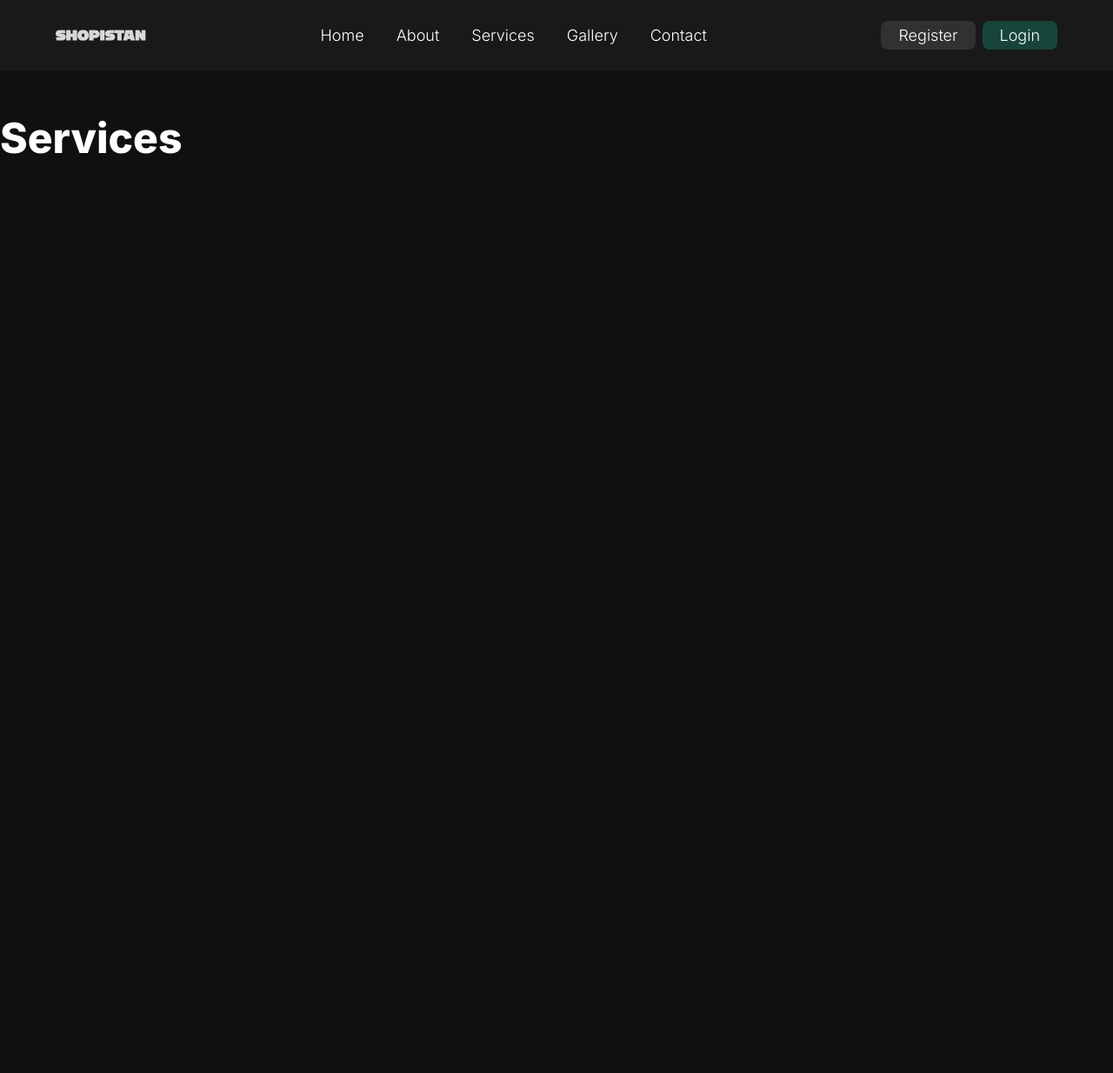
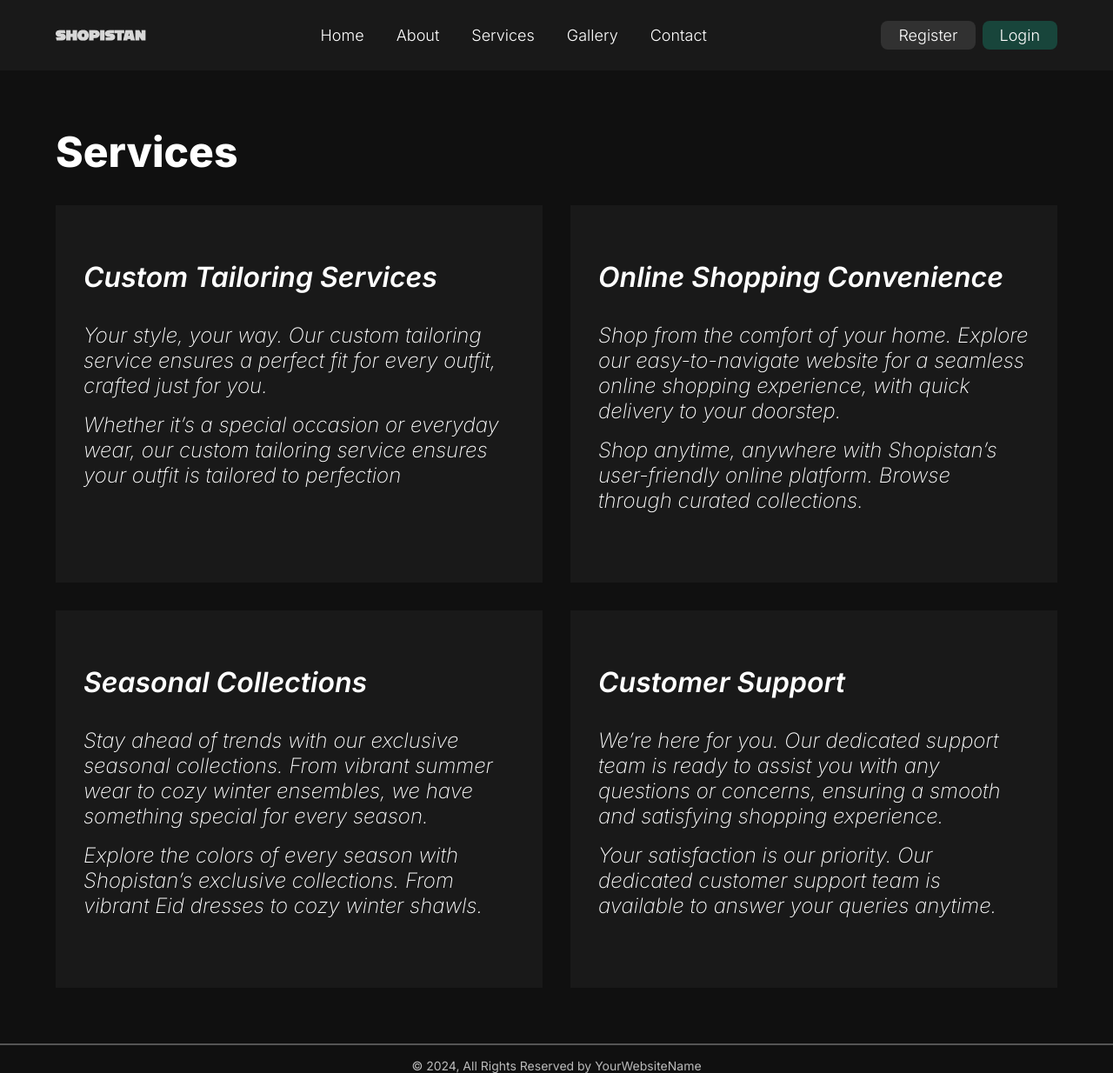
Before and after one commit to usmanz0/SSUET-Clothing-Expert-Website, a Flask app: page /services in a window 1280 px wide. Shown: the whole page at 87% size. Before the commit the page ends 177 px from the top, so only its background shows below. Run offline with Flask 3, Linux system fonts and the light colour scheme.

Commit message:
service page added

```diff
--- a/static/css/homepage.css
+++ b/static/css/homepage.css
@@ -68,7 +68,6 @@ h2 {
 
 .about-section {
   margin: 64px;
-
 }
 
 .about-info-container {
@@ -111,7 +110,7 @@ h4, h5 {
 
 .footer {
   background-color: rgba(25, 25, 25, 1);
-  height: 260px;
+  height: 200px;
   display: flex;
   justify-content: flex-end;
   flex-direction: column;
--- a/static/css/services.css
+++ b/static/css/services.css
@@ -0,0 +1,73 @@
+.services {
+  margin: 64px 64px;
+}
+
+.services-grid {
+  display: grid;
+  grid-template-columns: 1fr 1fr;
+  gap: 32px;
+}
+
+.services-info-grid {
+  background: rgba(25, 25, 25, 1);
+
+  padding: 64px 32px;
+}
+
+h1 {
+  font-size: 48px;
+  font-weight: 800;
+  margin-bottom: 32px;
+}
+
+h2 {
+  font-size: 32px;
+  font-style: italic;
+  font-weight: 600;
+
+  margin: 0 0 32px;
+  line-height: 38.73px;
+  letter-spacing: -2%;
+}
+
+.services-info-grid p {
+  font-size: 24px;
+  font-style: italic;
+  font-weight: 200;
+
+  line-height: 29.05px;
+  letter-spacing: -2%;
+  margin: 0 0 16px 0;
+}
+
+argin: 0;
+}
+
+
+/* FOOTER */
+
+.footer {
+  background-color: rgba(25, 25, 25, 1);
+  height: 200px;
+  display: flex;
+  justify-content: flex-end;
+  flex-direction: column;
+  padding: 0 64px 32px;
+  position: relative;
+  bottom: 0px;
+  left: 0px;
+  right: 0px;
+}
+
+.footer-content hr {
+  width: 100%;
+  border: 0.5px solid #555;
+  margin-bottom: 15px;
+}
+
+.footer-content p {
+  color: #bbb;
+  font-size: 14px;
+  margin: 0;
+  text-align: center;
+}
--- a/templates/services.html
+++ b/templates/services.html
@@ -5,7 +5,7 @@
   <meta name="viewport" content="width=device-width, initial-scale=1.0">
 
   <link rel="stylesheet" href="{{ url_for('static', filename='css/general.css') }}" >
-  <link rel="stylesheet" href="{{ url_for('static', filename='css/homepage.css') }}">
+  <link rel="stylesheet" href="{{ url_for('static', filename='css/services.css') }}">
   <link rel="stylesheet" href="{{ url_for('static', filename='css/header.css') }}">
 
   <link rel="preconnect" href="https://fonts.googleapis.com">
@@ -39,9 +39,56 @@
     </nav>
   </header>
 
-  <section class="Service">
-    <h3>Services</h3>
+  <section class="services">
+    <h1>Services</h1>
+
+    <div class="services-grid">
+      <div class="services-info-grid">
+        <h2>Custom Tailoring Services</h2>
+        <p>Your style, your way. Our custom tailoring service ensures a perfect fit for every outfit, crafted just for you.</p>
+        <p>
+          Whether it’s a special occasion or everyday wear, our custom tailoring service ensures your outfit is tailored to perfection
+        </p>
+      </div>
+
+      <div class="services-info-grid">
+        <h2>Online Shopping Convenience</h2>
+        <p>
+          Shop from the comfort of your home. Explore our easy-to-navigate website for a seamless online shopping experience, with quick delivery to your doorstep.
+        </p>
+        <p>
+          Shop anytime, anywhere with Shopistan’s user-friendly online platform. Browse through curated collections.
+        </p>
+      </div>
+
+      <div class="services-info-grid">
+        <h2>Seasonal Collections</h2>
+        <p>
+          Stay ahead of trends with our exclusive seasonal collections. From vibrant summer wear to cozy winter ensembles, we have something special for every season.
+        </p>
+        <p>
+          Explore the colors of every season with Shopistan’s exclusive collections. From vibrant Eid dresses to cozy winter shawls.
+        </p>
+      </div>
+
+      <div class="services-info-grid">
+        <h2>Customer Support</h2>
+        <p>
+          We’re here for you. Our dedicated support team is ready to assist you with any questions or concerns, ensuring a smooth and satisfying shopping experience.
+        </p>
+        <p>
+          Your satisfaction is our priority. Our dedicated customer support team is available to answer your queries anytime.
+        </p>
+      </div>
+    </div>
   </section>
+
+  <footer class="footer">
+    <div class="footer-content">
+      <hr />
+      <p>&copy; 2024, All Rights Reserved by YourWebsiteName</p>
+    </div>
+  </footer>
 
 </body>
 </html>
```
